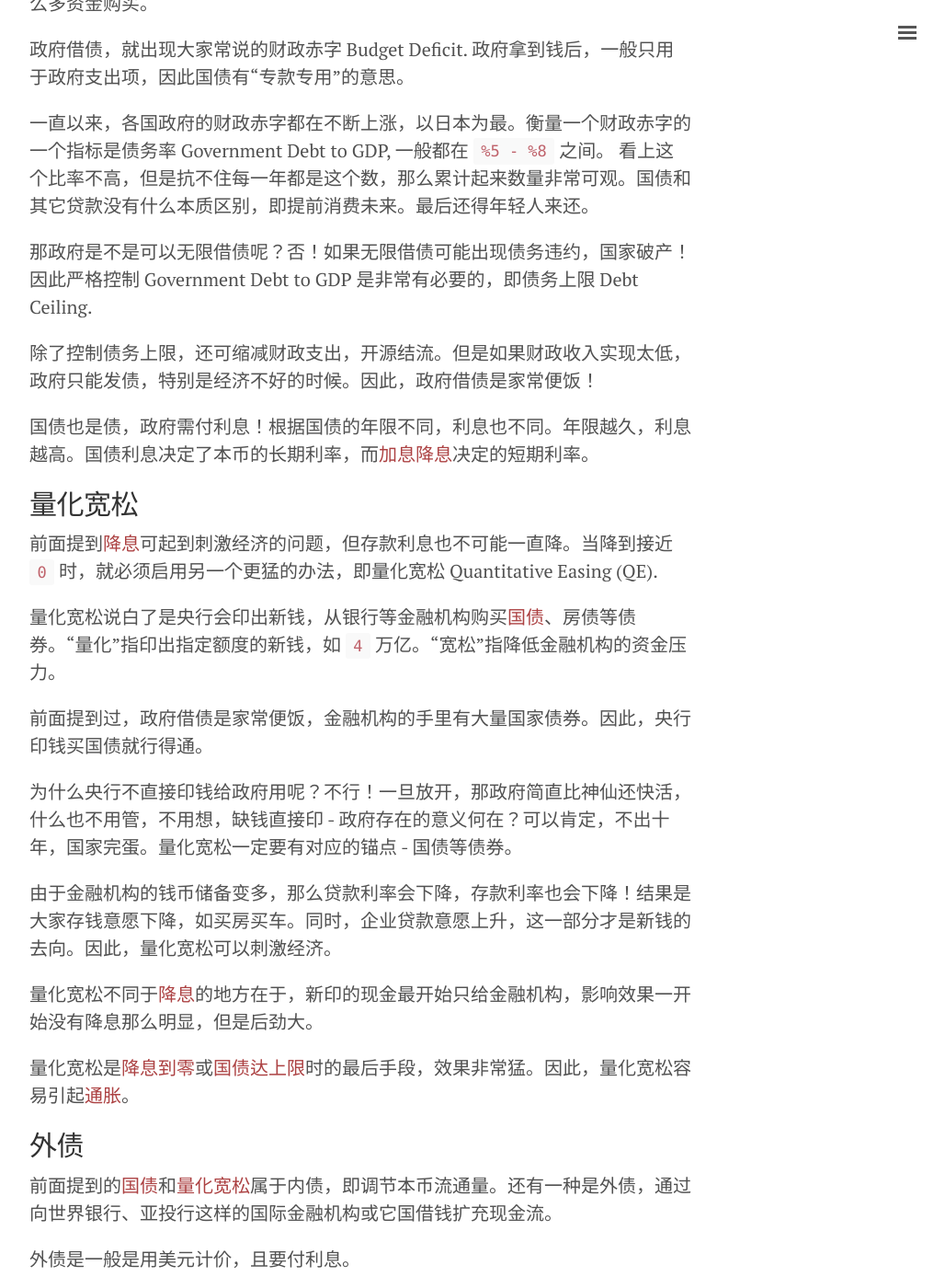
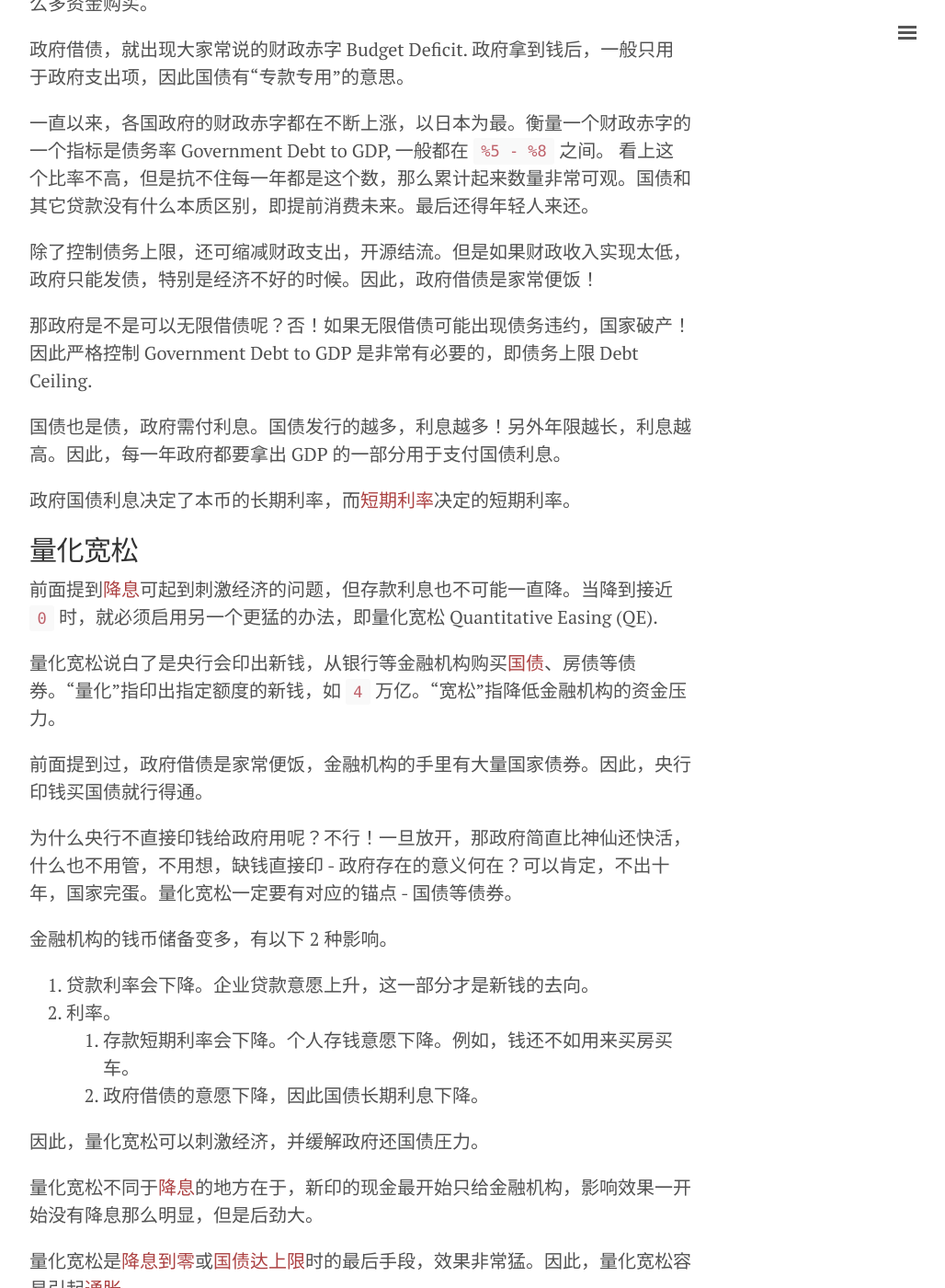
Before and after one commit to outsinre/zh-blog, a Jekyll site: the page built from _posts/2024-10-01-economy.md, in a window 1280 px wide and 1400 px high, scrolled down 3106 px. Shown: the whole window at 92% size, without its empty margins (248-1276 px from the left). Built offline with Jekyll 4.4.1, drawn with Linux system fonts in a browser that asks for light colours; comment, search, counter and statistics services are not loaded; some of the changed text lies outside the part shown.

Commit message:
feat(economy): update QE

```diff
--- a/_posts/2024-10-01-economy.md
+++ b/_posts/2024-10-01-economy.md
@@ -19,7 +19,7 @@ title: 经济常识
 
 ## 美联储加息降息 ##
 
-什么是加息、降息？加息或降息指的美联储（美国央行）增加、降低隔夜存款利率 Federal Fund Rate. 隔夜利率是短期利率，长期利率请参考[国债](#国债)。
+什么是加息、降息？加息或降息指的美联储（美国央行）增加、降低隔夜存款利率 Federal Fund Rate. 央行隔夜利率是短期利率，长期利率请参考[政府国债](#国债)。
 
 市场基于新利率，调整定期存储利率、贷款利率、国债利率等。
 
@@ -81,11 +81,13 @@ title: 经济常识
 一直以来，各国政府的财政赤字都在不断上涨，以日本为最。衡量一个财政赤字的一个指标是债务率 Government Debt to GDP, 一般都在 `%5 - %8` 之间。
 看上这个比率不高，但是抗不住每一年都是这个数，那么累计起来数量非常可观。国债和其它贷款没有什么本质区别，即提前消费未来。最后还得年轻人来还。
 
+除了控制债务上限，还可缩减财政支出，开源结流。但是如果财政收入实现太低，政府只能发债，特别是经济不好的时候。因此，政府借债是家常便饭！
+
 那政府是不是可以无限借债呢？否！如果无限借债可能出现债务违约，国家破产！因此严格控制 Government Debt to GDP 是非常有必要的，即债务上限 Debt Ceiling.
 
-除了控制债务上限，还可缩减财政支出，开源结流。但是如果财政收入实现太低，政府只能发债，特别是经济不好的时候。因此，政府借债是家常便饭！
+国债也是债，政府需付利息。国债发行的越多，利息越多！另外年限越长，利息越高。因此，每一年政府都要拿出 GDP 的一部分用于支付国债利息。
 
-国债也是债，政府需付利息！根据国债的年限不同，利息也不同。年限越久，利息越高。国债利息决定了本币的长期利率，而[加息降息](#加息降息)决定的短期利率。
+政府国债利息决定了本币的长期利率，而[短期利率](#加息降息)决定的短期利率。
 
 ## 量化宽松 ##
 
@@ -97,7 +99,14 @@ title: 经济常识
 
 为什么央行不直接印钱给政府用呢？不行！一旦放开，那政府简直比神仙还快活，什么也不用管，不用想，缺钱直接印 - 政府存在的意义何在？可以肯定，不出十年，国家完蛋。量化宽松一定要有对应的锚点 - 国债等债券。
 
-由于金融机构的钱币储备变多，那么贷款利率会下降，存款利率也会下降！结果是大家存钱意愿下降，如买房买车。同时，企业贷款意愿上升，这一部分才是新钱的去向。因此，量化宽松可以刺激经济。
+金融机构的钱币储备变多，有以下 2 种影响。
+
+1. 贷款利率会下降。企业贷款意愿上升，这一部分才是新钱的去向。
+2. 利率。
+   1. 存款短期利率会下降。个人存钱意愿下降。例如，钱还不如用来买房买车。
+   2. 政府借债的意愿下降，因此国债长期利息下降。
+
+因此，量化宽松可以刺激经济，并缓解政府还国债圧力。
 
 量化宽松不同于[降息](#加息降息)的地方在于，新印的现金最开始只给金融机构，影响效果一开始没有降息那么明显，但是后劲大。
 
@@ -109,7 +118,10 @@ title: 经济常识
 
 外债是一般是用美元计价，且要付利息。
 
-外债风除比内债大！内债是借国内的钱，但外债是代别人的钱，到期必须还！那为为何还要借外债呢？因为，内债只能促进国内的经济循环，但若想参考国际经济活动，则需要美元！例如，引用先进设备、技述、出口等。
+外债风除比内债大！内债是借国内的钱，但外债是代别人的钱，到期必须还！那为为何还要借外债呢？
+
+1. 内债只能促进国内的经济循环，但若想参考国际经济活动，则需要美元！例如，引用先进设备、技述、出口等。
+2. 本币已崩溃，内债已经失去调节意义。
 
 # 通胀 #
 
```
